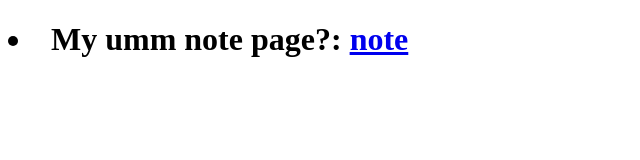
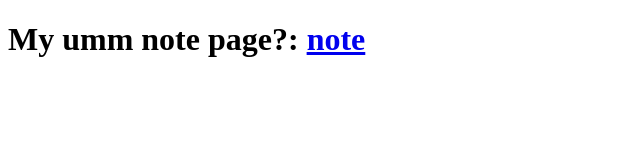
Before and after one commit to Antetreonick/Antetreonick.github.io, a plain HTML site: page index.html in a window 1280 px wide. Shown: the whole page, without its empty margins (0-640 px from the left). Drawn offline with Linux system fonts and the light colour scheme.

Commit message:
Update index.html

```diff
--- a/index.html
+++ b/index.html
@@ -5,6 +5,6 @@
     <title>Antetons's page</title>
   </head>
   <body>
-    <h1><li>My umm note page?: <a href="https://antetreonick.github.io/note/">note</a></li></h1>
+    <h1>My umm note page?: <a href="https://antetreonick.github.io/note/">note</a></h1>
   </body>
 </html>
```
